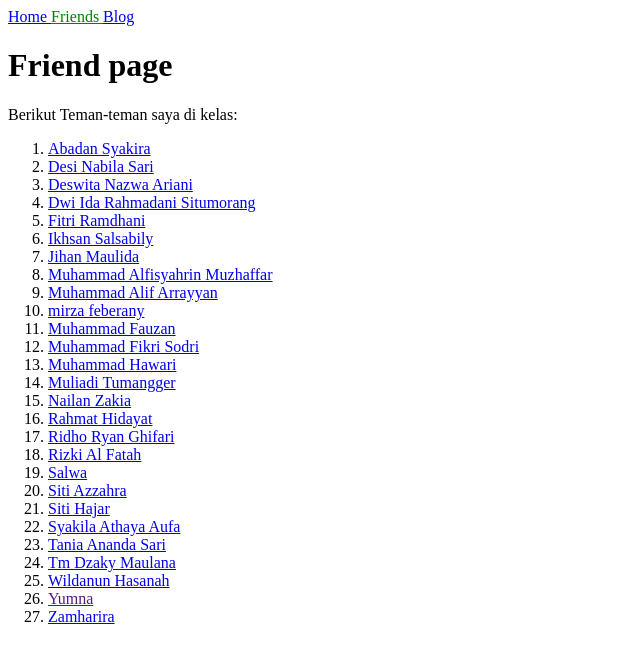
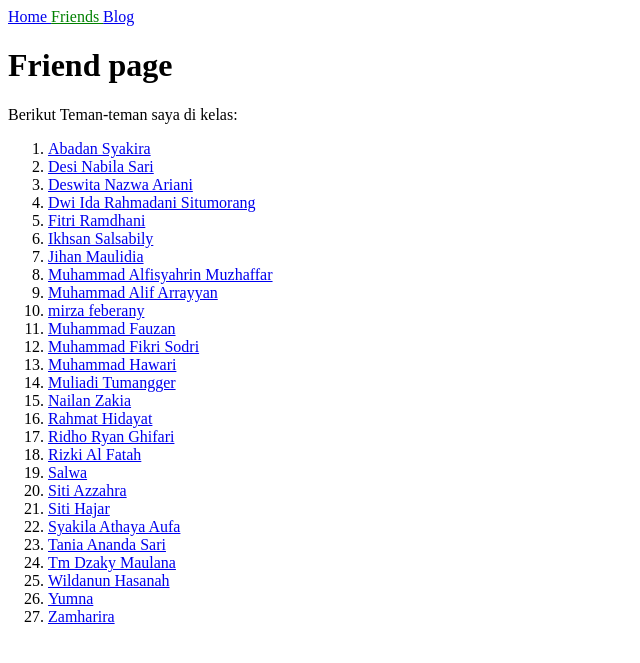
Before and after one commit to mhmmd-aziz/mhmmd-aziz.github.io, a Jekyll site: the page built from friends.md, in a window 1280 px wide. Shown: the top 663 px of the page, without its empty margins (0-640 px from the left). Built offline with Jekyll 4.4.1, drawn with Linux system fonts in a browser that asks for light colours; some of the changed lines change nothing that is shown.

Commit message:
newtugasme

```diff
--- a/friends.md
+++ b/friends.md
@@ -11,7 +11,7 @@
 4. [Dwi Ida Rahmadani Situmorang](https://dwiidarahmadanisitumorang.github.io/)
 5. [Fitri Ramdhani](https://fitriramadhani20.github.io/)
 6. [Ikhsan Salsabily](https://isanbly06.github.io/)
-7. [Jihan Maulida](https://jihanmaulidia09.github.io/")
+7. [Jihan Maulidia](https://jihanmaulidia09.github.io/)
 8. [Muhammad Alfisyahrin Muzhaffar](https://alfisyahrin-26.github.io/)
 9. [Muhammad Alif Arrayyan](https://alifarrayyan29.github.io/)
 10. [mirza feberany](https://mirzafeberanyy.github.io/)
@@ -24,11 +24,11 @@
 17. [Ridho Ryan Ghifari](https://ridhoryanghifari.github.io/)
 18. [Rizki Al Fatah](https://riskialfattah.github.io/)
 19. [Salwa](https://github.com/salwaiska027/salwaiska027.github.io)
-20. [Siti Azzahra](https://sitiazzahraaa.github.io/sitiazzahra.github.io/)
-21. [Siti Hajar](https://sitihajar01.github.io/sitihajar.github.io/)
+20. [Siti Azzahra](https://sitiazzahraaa.github.io/)
+21. [Siti Hajar](https://sitihajar01.github.io/)
 22. [Syakila Athaya Aufa](https://athayaaufa18.github.io/)
 23. [Tania Ananda Sari](https://taniaanandasari.github.io/)
 24. [Tm Dzaky Maulana](https://akbar2224.github.io/akbar2224/)
 25. [Wildanun Hasanah](http://wildanunhasanah.github.io)
-26. [Yumna]()
+26. [Yumna](https://yumna1711.github.io/)
 27. [Zamharira](https://zamharira09.github.io/)
```
Also changed, not shown: 1 other file.
